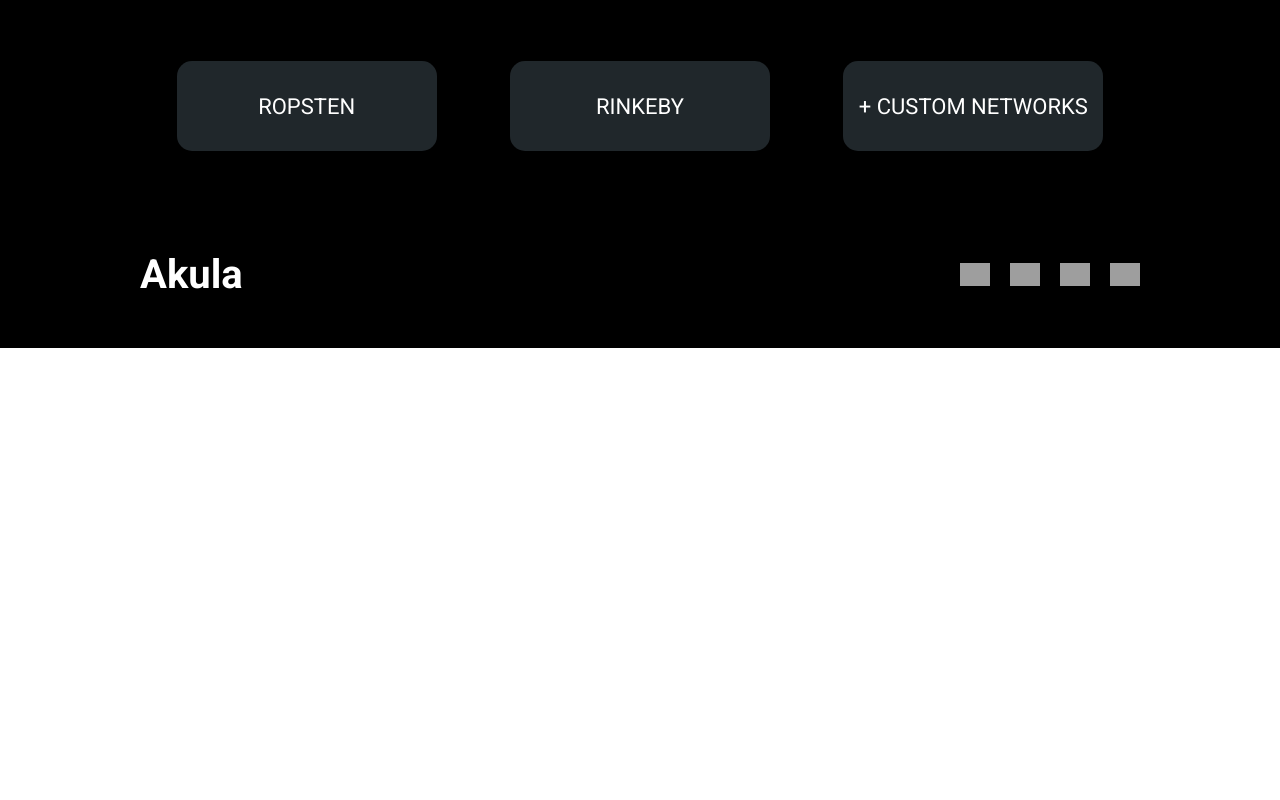
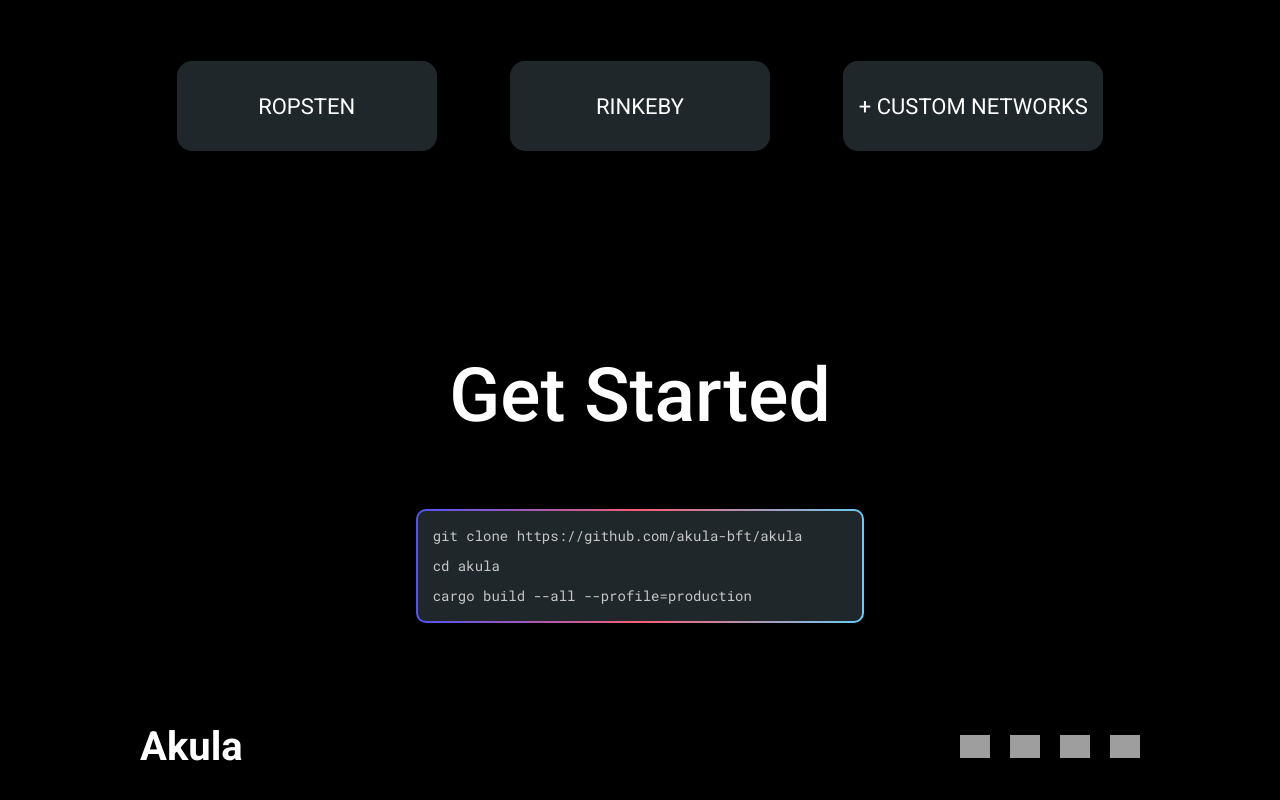
Before and after one commit to akula-bft/website, a React (Create React App) app: page / in a window 1280 px wide. Shown: the part 4231-5031 px from the top of the page. Before the commit the page ends 4579 px from the top, so only its background shows below. Built offline with nearby package versions, Linux system fonts and the light colour scheme; grey boxes are pictures that could not be loaded.

Commit message:
:rocket: add get started section

```diff
--- a/src/App.tsx
+++ b/src/App.tsx
@@ -5,6 +5,7 @@ import Footer from "./components/Footer";
 import Hero from "./components/Hero";
 import Networks from "./components/Networks";
 import Supporters from "./components/Supporters";
+import GetStarted from "./components/GetStarted";
 
 const StyledApp = styled.div`
   width: 100%;
@@ -24,6 +25,7 @@ const App = () => {
       <Performance />
       <Supporters />
       <Networks />
+      <GetStarted />
       <Footer />
     </StyledApp>
   );
```
